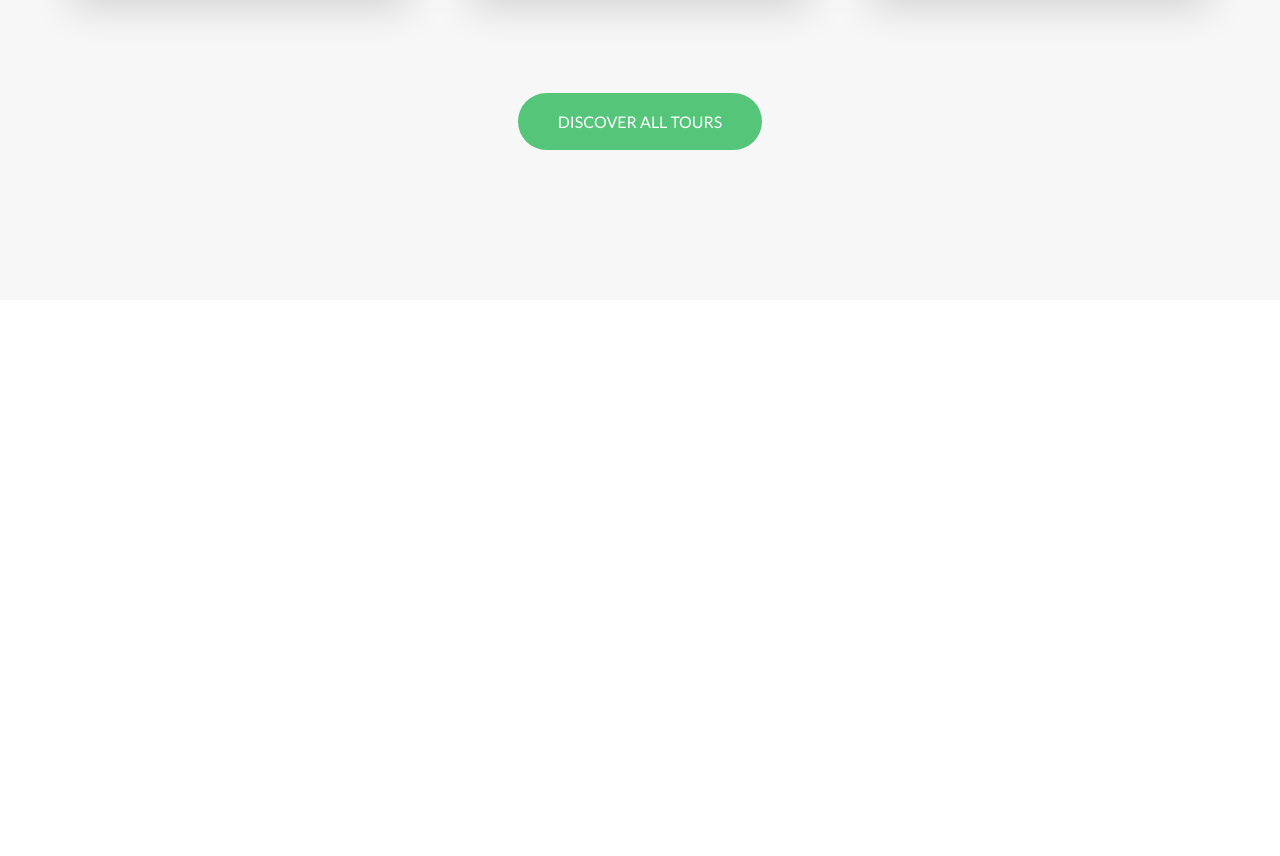
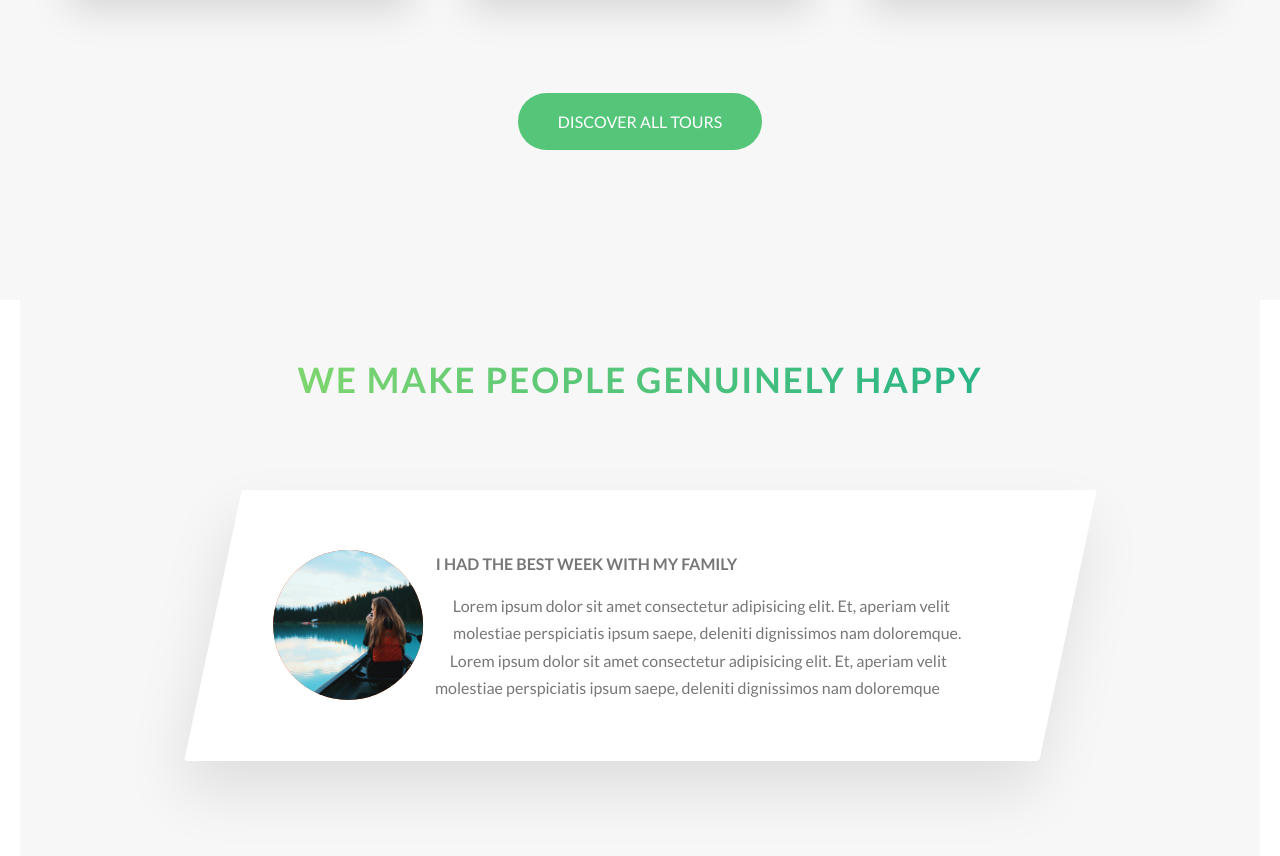
Before and after one commit to Fabianthorsen/advanced-css-sass, a website: page Natours/index.html in a window 1280 px wide. Shown: the part 3014-3870 px from the top of the page. Before the commit the page ends 3314 px from the top, so only its background shows below. Drawn offline with Linux system fonts and the light colour scheme.

Commit message:
Adding stories/testimonials section with first box

```diff
--- a/Natours/index.html
+++ b/Natours/index.html
@@ -237,6 +237,35 @@
           <a href="#" class="btn btn--green">Discover all tours</a>
         </div>
       </section>
+
+      <section class="section-stories">
+        <div class="u-center-text u-margin-bottom-big">
+          <h2 class="heading-secondary">We make people genuinely happy</h2>
+        </div>
+        <div class="row">
+          <div class="story">
+            <figure class="story__shape">
+              <img
+                class="story__img"
+                src="img/nat-8.jpg"
+                alt="person-at-tour"
+              />
+            </figure>
+            <div class="story__text">
+              <h3 class="heading-tertiary u-margin-bottom-small">
+                I had the best week with my family
+              </h3>
+              <p>
+                Lorem ipsum dolor sit amet consectetur adipisicing elit. Et,
+                aperiam velit molestiae perspiciatis ipsum saepe, deleniti
+                dignissimos nam doloremque. Lorem ipsum dolor sit amet
+                consectetur adipisicing elit. Et, aperiam velit molestiae
+                perspiciatis ipsum saepe, deleniti dignissimos nam doloremque
+              </p>
+            </div>
+          </div>
+        </div>
+      </section>
     </main>
 
     <!-- <section class="grid-test">
--- /dev/null
+++ b/Natours/sass/components/_story.scss
@@ -0,0 +1,33 @@
+.story {
+  width: 75%;
+  margin: 0 auto;
+  box-shadow: 0 3rem 6rem rgba($color-black, 0.1);
+  background-color: $color-white;
+  border-radius: 3px;
+  padding: 6rem;
+  padding-left: 9rem;
+  font-size: $default-font-size;
+  transform: skewX(-12deg);
+
+  &__shape {
+    width: 15rem;
+    height: 15rem;
+    float: left;
+    background-color: orangered;
+    -webkit-shape-outside: circle(50% at 50% 50%);
+    shape-outside: circle(50% at 50% 50%);
+
+    /* Make text flow around the circle */
+    clip-path: circle(50% at 50% 50%);
+    -webkit-clip-path: circle(50% at 50% 50%);
+    transform: translateX(-3rem) skewX(12deg);
+  }
+
+  &__img {
+    height: 100%;
+  }
+
+  &__text {
+    transform: skewX(12deg);
+  }
+}
--- a/Natours/sass/main.scss
+++ b/Natours/sass/main.scss
@@ -11,6 +11,7 @@
 @import './components/card';
 @import './components/composition';
 @import './components/feature-box';
+@import './components/story';
 
 @import './layout/header';
 @import './layout/grid';
--- a/Natours/sass/pages/_home.scss
+++ b/Natours/sass/pages/_home.scss
@@ -28,3 +28,8 @@
   padding: 25rem 0 15rem 0;
   margin: -10rem;
 }
+
+.section-stories {
+  padding: 15rem 0;
+  background-color: $color-grey-light-1;
+}
```
Also changed, not shown: Natours/css/style.css.
